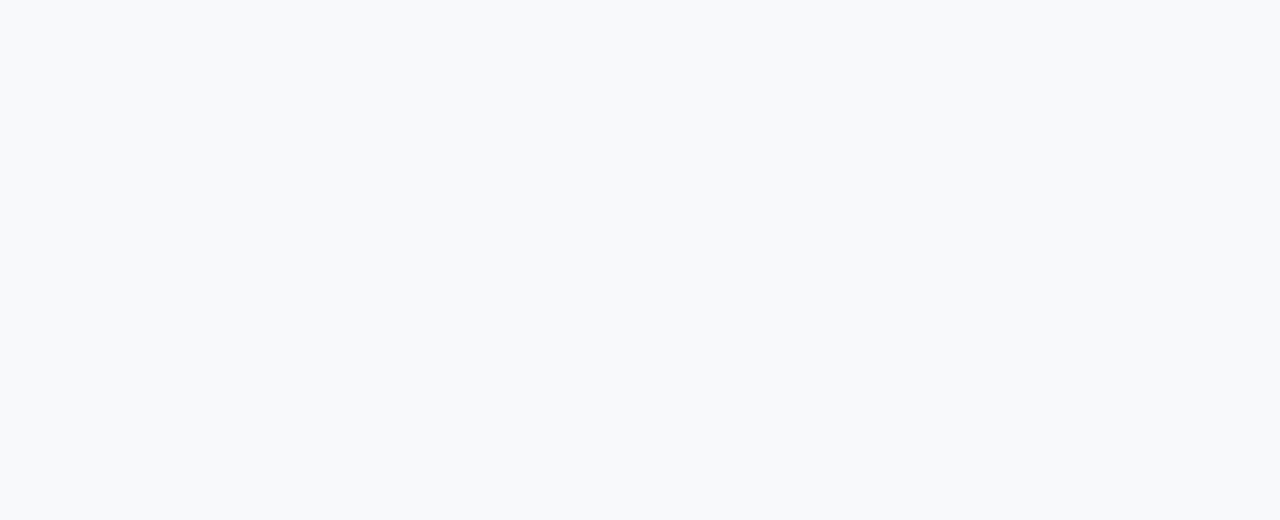
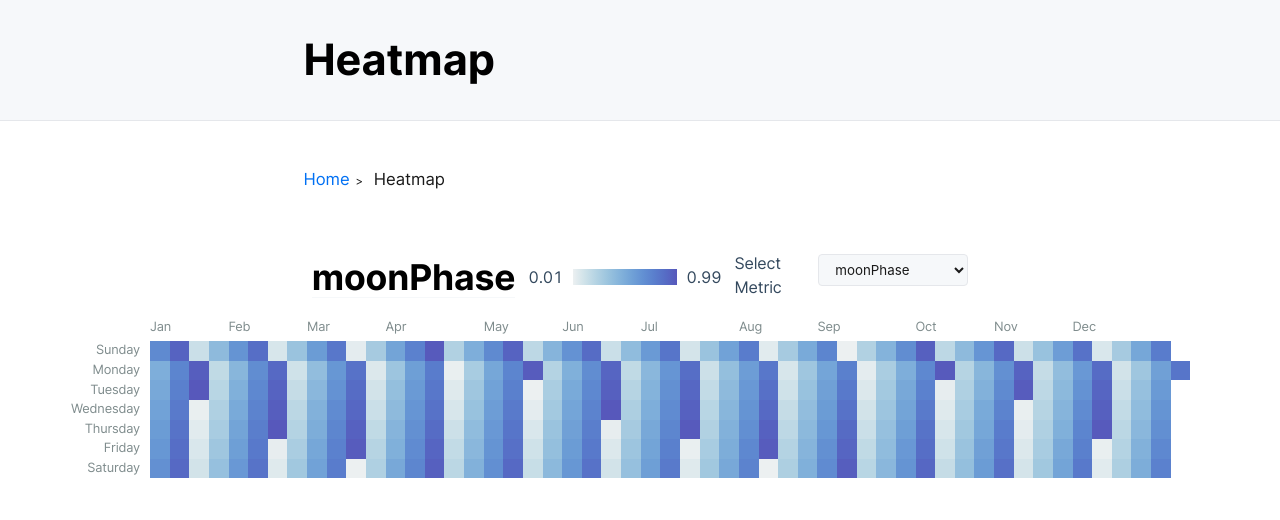
Before and after one commit to chrisvaillancourt/d3-examples, a website with bundled scripts: page src/heatmap/index.html in a window 1280 px wide. Built offline with nearby package versions, Linux system fonts and the light colour scheme.

Commit message:
added heatmap example

```diff
--- a/package.json
+++ b/package.json
@@ -44,6 +44,7 @@
     "d3-fetch": "^1.1.2",
     "d3-format": "^1.4.4",
     "d3-geo": "^1.12.1",
+    "d3-interpolate": "^1.4.0",
     "d3-scale": "^3.2.1",
     "d3-selection": "^1.4.1",
     "d3-time": "^1.1.0",
--- a/src/heatmap/heatmap.css
+++ b/src/heatmap/heatmap.css
@@ -1,18 +1,12 @@
-@font-face {
-  font-family: 'Inter var';
-  src: url('../assets/Inter.var.woff2');
-}
-
-body {
+.heatmap {
   display: flex;
   flex-direction: column;
   align-items: center;
   padding: 2em;
   letter-spacing: -0.011em;
-  font-family: 'Inter var', sans-serif;
   font-size: 16px;
   color: #34495e;
-  background: #f8f9fa;
+  word-break: normal;
 }
 
 svg {
@@ -39,48 +33,7 @@ svg {
   display: flex;
   align-items: center;
   justify-content: space-between;
-  width: calc(100% - 5em);
   padding-bottom: 0.3em;
-}
-
-h2 {
-  padding-left: 78px;
-}
-
-.metric {
-  width: 8em;
-}
-
-button {
-  font-size: 1.2em;
-  margin-left: 1em;
-  margin-right: 50px;
-  padding: 0.5em 1em;
-  appearance: none;
-  -webkit-appearance: none;
-  background: darkseagreen;
-  color: white;
-  border: none;
-  box-shadow: 0 5px 0 0 seagreen;
-  border-radius: 6px;
-  font-weight: 600;
-  outline: none;
-  cursor: pointer;
-  transition: all 0.1s ease-out;
-}
-
-button:hover,
-button:focus {
-  background: #73b173;
-  box-shadow: 0 4px 0 0 seagreen;
-  transform: translateY(1px);
-}
-
-button:hover:active,
-button:focus:active,
-button:active {
-  box-shadow: 0 1px 0 0 seagreen;
-  transform: translateY(4px);
 }
 
 .legend {
--- a/src/heatmap/heatmap.js
+++ b/src/heatmap/heatmap.js
@@ -1,7 +1,14 @@
+import '../assets/styles/new.css';
+import '../assets/styles/base.css';
+import '../assets/styles/breadcrumb-nav.css';
 import './heatmap.css';
 import { json } from 'd3-fetch';
 import { timeParse, timeFormat } from 'd3-time-format';
-import { timeWeeks } from 'd3-time';
+import { timeWeeks, timeMonths } from 'd3-time';
+import { select, selectAll } from 'd3-selection';
+import { min, extent } from 'd3-array';
+import { scaleLinear } from 'd3-scale';
+import { interpolateHcl } from 'd3-interpolate';
 console.time('draw heatmap');
 async function createHeatmap() {
   // step 1) access data
@@ -37,17 +44,160 @@ async function createHeatmap() {
       bottom: 0,
       left: 80,
     },
+    get width() {
+      return (window.innerWidth - this.margin.left - this.margin.right) * 0.95;
+    },
+    get boundedWidth() {
+      return this.width - this.margin.left - this.margin.right;
+    },
+    get height() {
+      return (
+        (this.boundedWidth * 7) / numberOfWeeks +
+        this.margin.top +
+        this.margin.bottom
+      );
+    },
+    get boundedHeight() {
+      return this.height - this.margin.top - this.margin.bottom;
+    },
   };
-  dimensions.width =
-    (window.innerWidth - dimensions.margin.left - dimensions.margin.right) *
-    0.95;
-  dimensions.boundedWidth =
-    dimensions.width - dimensions.margin.left - dimensions.margin.right;
-  dimensions.height =
-    (dimensions.boundedWidth * 7) / numberOfWeeks +
-    dimensions.margin.top +
-    dimensions.margin.bottom;
-  dimensions.boundedHeight =
-    dimensions.height - dimensions.margin.top - dimensions.margin.bottom;
+
+  // step 3) draw canvas
+
+  var wrapper = select('#wrapper')
+    .append('svg')
+    .attr('width', dimensions.width)
+    .attr('height', dimensions.height);
+  var bounds = wrapper
+    .append('g')
+    .style(
+      'transform',
+      `translate(${dimensions.margin.left}px, ${dimensions.margin.top}px)`
+    );
+
+  // step 4) create scales
+
+  var totalBarDimension = min([
+    dimensions.boundedWidth / numberOfWeeks,
+    dimensions.boundedHeight / 7,
+  ]);
+
+  // step 5) Draw data
+
+  var monthFormat = timeFormat('%b');
+  var months = bounds
+    .selectAll('.month')
+    .data(
+      timeMonths(dateAccessor(data[0]), dateAccessor(data[data.length - 1]))
+    )
+    .enter()
+    .append('text')
+    .attr('class', 'month')
+    .attr('transform', function setX(d) {
+      return `translate(${
+        totalBarDimension * timeWeeks(firstDate, d).length
+      }, -10)`;
+    })
+    .text(function getMonth(d) {
+      return monthFormat(d);
+    });
+  var parseDayOfWeek = timeParse('%-e');
+  var dayOfWeekTickFormat = timeFormat('%-A');
+  var labels = bounds
+    .selectAll('.label')
+    .data(
+      new Array(7).fill(null).map(function getIndex(d, i) {
+        return i;
+      })
+    )
+    .enter()
+    .append('text')
+    .attr('class', 'label')
+    .attr('transform', function setY(d) {
+      return `translate(-10, ${totalBarDimension * (d + 0.5)})`;
+    })
+    .text(function (d) {
+      return dayOfWeekTickFormat(parseDayOfWeek(d));
+    });
+  function drawDays(metric) {
+    select('#metric').text(metric);
+    function colorAccessor(d) {
+      return d[metric];
+    }
+    var colorRangeDomain = extent(data, colorAccessor);
+    var colorRange = scaleLinear()
+      .domain(colorRangeDomain)
+      .range([0, 1])
+      .clamp(true);
+    var colorGradient = interpolateHcl('#ecf0f1', '#5758BB');
+    function colorScale(d) {
+      return colorGradient(colorRange(d) || 0);
+    }
+    select('#legend-min').text(colorRangeDomain[0]);
+    select('#legend-max').text(colorRangeDomain[1]);
+    select('#legend-gradient').style(
+      'background',
+      `linear-gradient(to right, ${new Array(10)
+        .fill(null)
+        .map(function (d, i) {
+          return `${colorGradient(i / 9)} ${(i * 100) / 9}%`;
+        })
+        .join(', ')})`
+    );
+    var days = bounds.selectAll('.day').data(data, function getDate(d) {
+      return d.date;
+    });
+    var newDays = days.enter().append('rect');
+    var allDays = newDays
+      .merge(days)
+      .attr('class', 'day')
+      .attr('x', function setX(d) {
+        return totalBarDimension * xAccessor(d);
+      })
+      .attr('width', totalBarDimension)
+      .attr('y', function setY(d) {
+        return totalBarDimension * yAccessor(d);
+      })
+      .attr('height', totalBarDimension)
+      .style('fill', function setFill(d) {
+        return colorScale(colorAccessor(d));
+      });
+    days.exit().remove();
+  }
+  var metrics = [
+    'moonPhase',
+    'windSpeed',
+    'dewPoint',
+    'humidity',
+    'uvIndex',
+    'windBearing',
+    'temperatureMin',
+    'temperatureMax',
+  ];
+
+  drawDays(metrics[0]);
+
+  // var btn = select('#heading').append('button').text('Change Metric');
+
+  var dropdownLabel = select('#heading').append('label');
+  dropdownLabel.attr('for', 'metric-select').text('Select Metric');
+  var dropDown = select('#heading')
+    .append('select')
+    .attr('name', 'metrics')
+    .attr('id', 'metric-select');
+
+  var options = dropDown
+    .selectAll('options')
+    .data(metrics)
+    .enter()
+    .append('option')
+    .text((d) => d)
+    .attr('value', (d) => d);
+  dropDown.node().addEventListener('change', handleChange);
+
+  function handleChange(e) {
+    var newMetric = e.target.value;
+    drawDays(newMetric);
+  }
 }
 createHeatmap().then(() => console.timeEnd('draw heatmap'));
--- a/src/heatmap/index.html
+++ b/src/heatmap/index.html
@@ -8,6 +8,16 @@
     <link rel="stylesheet" href="heatmap.css" />
   </head>
   <body>
+    <header>
+      <h1>Heatmap</h1>
+    </header>
+    <nav role="breadcrumb">
+      <ol class="breadcrumbs">
+        <li><a href="../">Home</a></li>
+        <li>Heatmap</li>
+      </ol>
+    </nav>
+    <div class="heatmap">
       <div id="heading" class="heading">
         <h2 id="metric" class="metric"></h2>
         <div class="legend">
@@ -18,5 +28,6 @@
       </div>
 
       <div id="wrapper" class="wrapper"></div>
+    </div>
   </body>
 </html>
```
Also changed, not shown: src/index.html (+1 -1 lines). Lines whose indentation alone changed are shown as unchanged.
